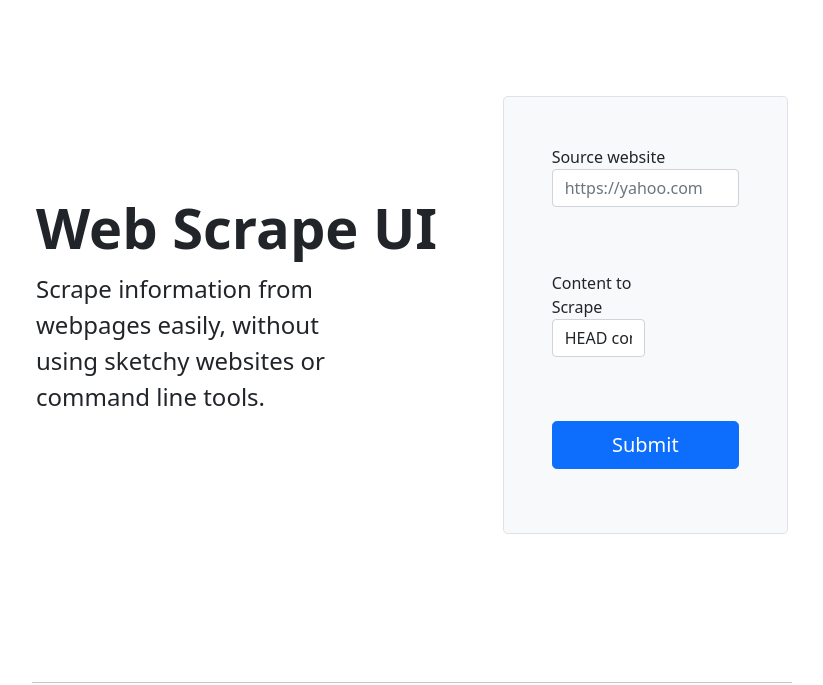
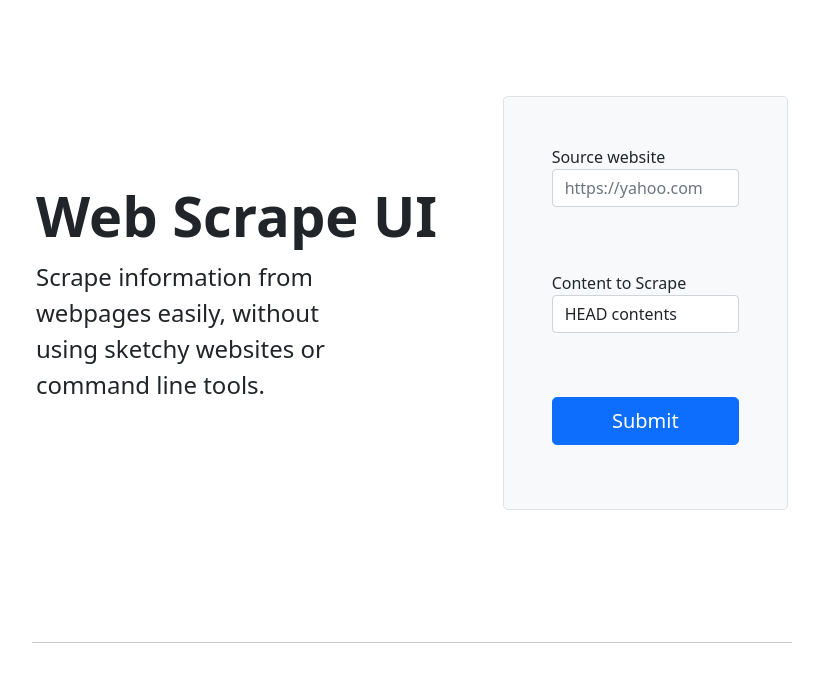
Before and after one commit to leabs/web-scrape-ui, a Flask app: page / in a window 1280 px wide. Shown: the top 685 px of the page, without its empty margins (228-1051 px from the left). Run offline with Flask 2, Linux system fonts and the light colour scheme.

Commit message:
fixing broken div

```diff
--- a/templates/index.html
+++ b/templates/index.html
@@ -48,7 +48,7 @@
               </div>
 
               <div class="form-floating mb-3">
-                <div class="col-md-6">
+                <div class="col-md-12">
                   <label for="type">Content to Scrape</label>
                   <br />
                   <select name="type" id="type" class="form-control">
@@ -61,8 +61,10 @@
                   <br />
                   <br />
                 </div>
+              </div>
 
-                <div class="form-floating mb-3" id="selector-container">
+              <div class="form-floating mb-3" id="selector-container">
+                <div class="col-md-12">
                   <label for="selector">Class name or ID name</label>
                   <br />
                   <input
@@ -88,7 +90,6 @@
         </div>
       </div>
       <div class="container">
-        <div class="input-box p-2"></div>
         <hr />
         <div id="output-box" class="p-2"></div>
       </div>
```
